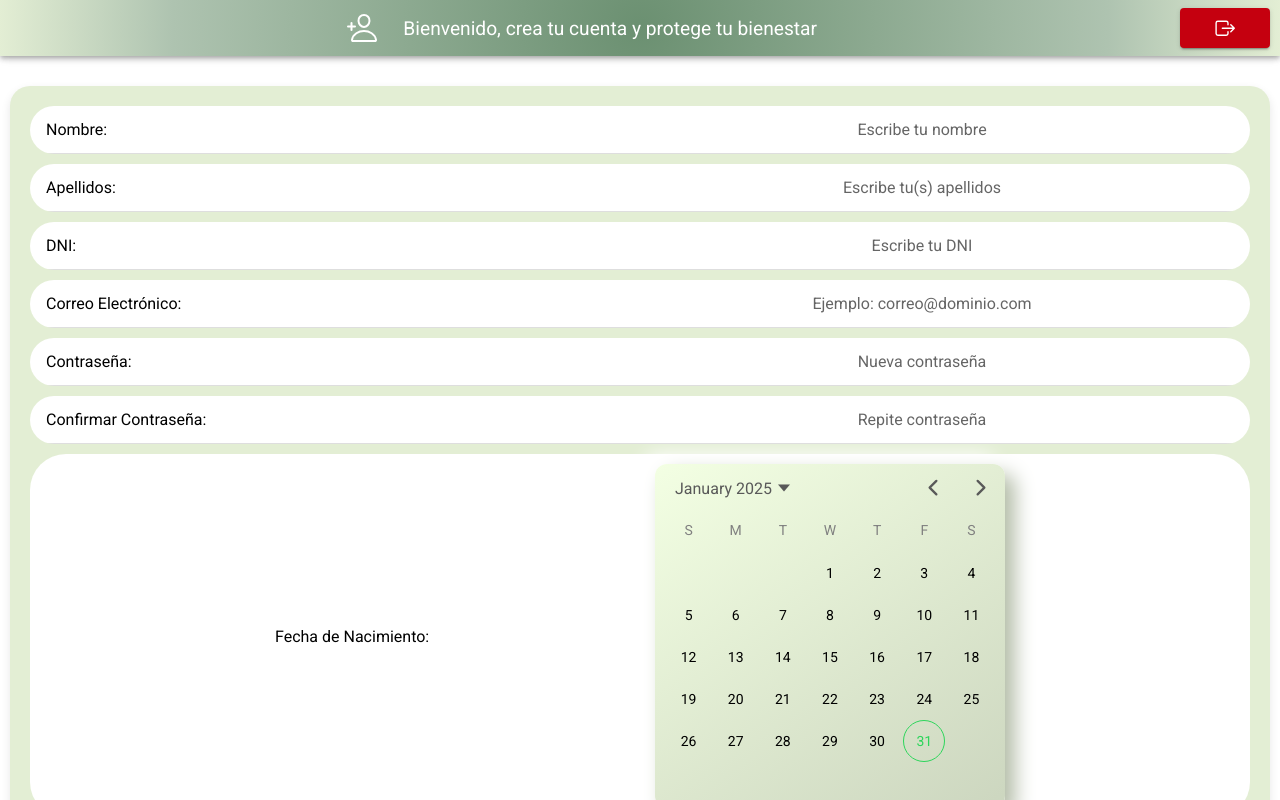
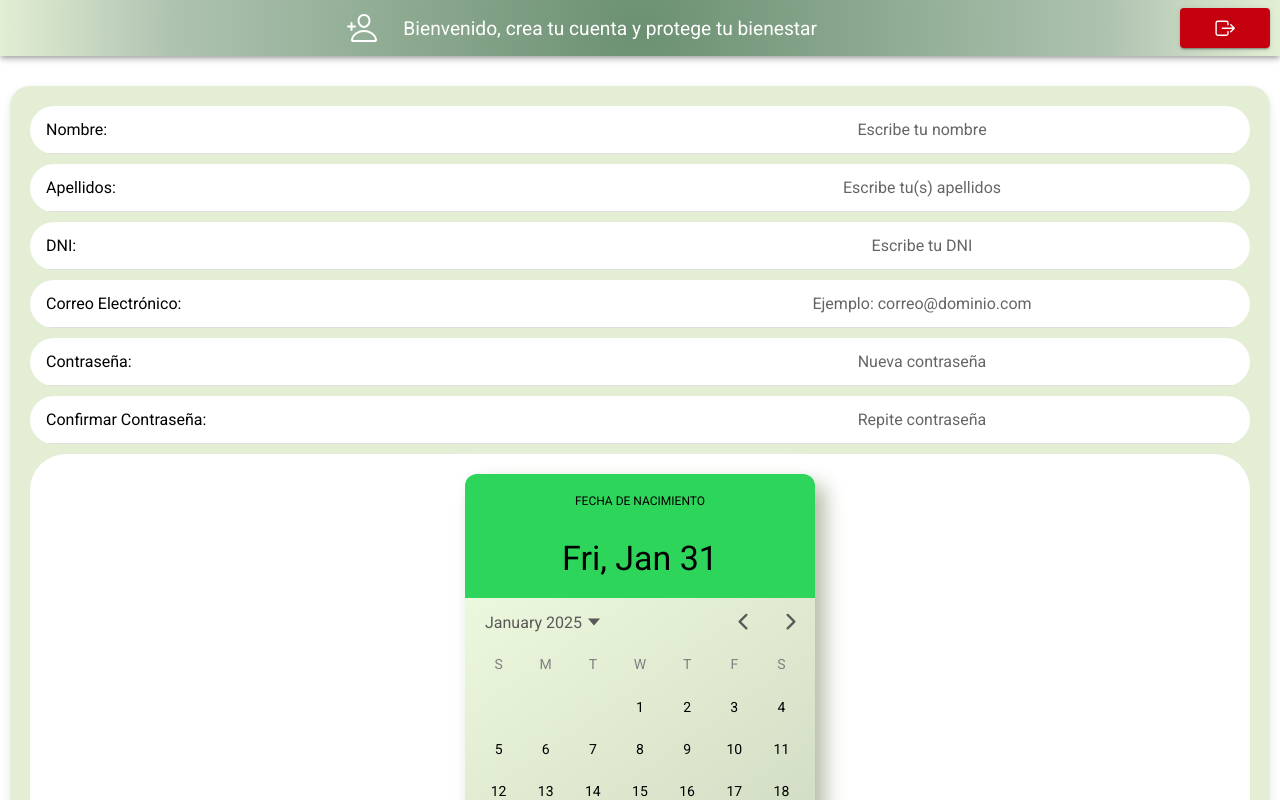
Before and after one commit to carlgar512/EasyFarma, a React (Vite) app: page /register in a window 1280 px wide. Built offline with nearby package versions, Linux system fonts and the light colour scheme.

Commit message:
Cambio calendario

```diff
--- a/src/components/User/Register.css
+++ b/src/components/User/Register.css
@@ -116,19 +116,13 @@
     padding: 10px;
   }
 
-  .form-labelNac {
-    display: flex;
-    max-width: 30%;
-    flex-grow: 1;
-    text-align: center;
-  }
-
   /* Contenedor del calendario */
   .calendar-wrapper {
     max-height: 80%;
     display: flex;
     justify-content: center;
     align-items: center;
+    padding: 10px;
 
   }
   ion-datetime {
--- a/src/components/User/Register.tsx
+++ b/src/components/User/Register.tsx
@@ -166,7 +166,7 @@ const Register: React.FC = () => {
             </IonItem>
 
             <div className="form-FechaNac">
-              <label className="form-labelNac">Fecha de Nacimiento:</label>
+
 
 
               <div className="calendar-wrapper">
@@ -180,6 +180,7 @@ const Register: React.FC = () => {
 
 
                 >
+                   <span slot="title">Fecha de Nacimiento</span>
                 </IonDatetime>
               </div>
 
```
